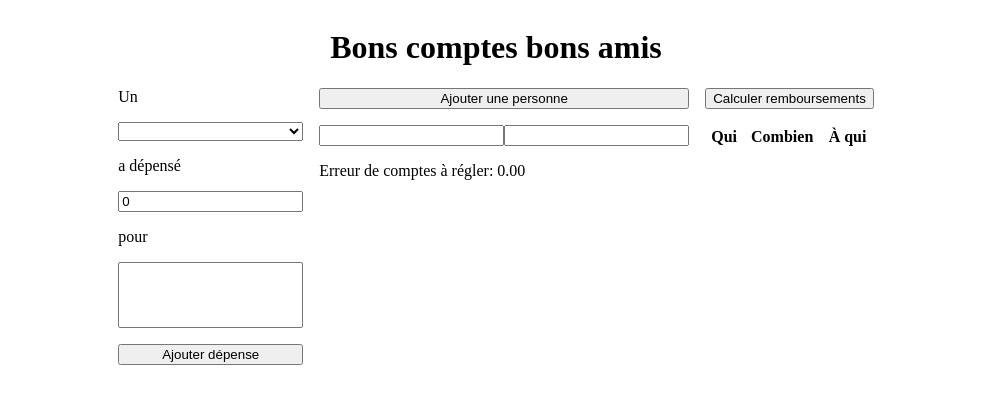
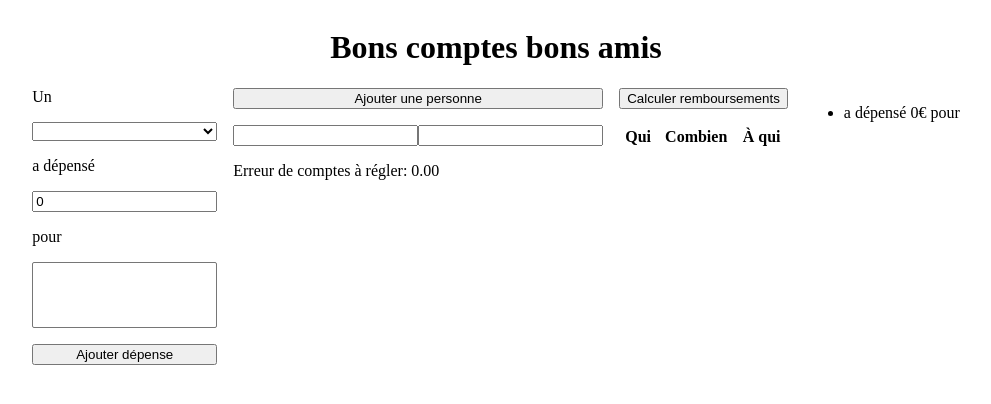
Before and after one commit to Seboran/tolstoi, a Vue app: page / in a window 1280 px wide. Both pictures are taken after a click on the button "Ajouter dépense". Shown: the top 404 px of the page, without its empty margins (144-1135 px from the left). Built offline with nearby package versions, Linux system fonts and the light colour scheme.

Commit message:
feat: permet d'enregistrer l'historique des dépenses

```diff
--- a/src/components/BalancesForm.vue
+++ b/src/components/BalancesForm.vue
@@ -44,7 +44,17 @@ function ajouterDepense() {
     balances.value[indexBénéficiaire] -= montantParBénéficiaire
   })
   balances.value[indexDepenseur.value] += montant.value
+
+  historiqueDépenses.value.push({
+    indexDépenseur: indexDepenseur.value,
+    montant: montant.value,
+    listeIndexesBénéficiares: bénéficiaires.value
+  })
 }
+
+const historiqueDépenses = ref<
+  { indexDépenseur: number; montant: number; listeIndexesBénéficiares: number[] }[]
+>([])
 </script>
 
 <template>
@@ -77,6 +87,21 @@ function ajouterDepense() {
       <ChargementCalcul :isLoading="isLoading" />
       <AffichageRemboursements :matriceDeRemboursements :nomsBalances />
     </section>
+    <section>
+      <ul>
+        <li
+          v-for="(
+            { indexDépenseur, listeIndexesBénéficiares, montant }, index
+          ) in historiqueDépenses"
+          :key="index"
+        >
+          {{ nomsBalances[indexDépenseur] }}
+          a dépensé
+          {{ montant }}€ pour
+          {{ listeIndexesBénéficiares.map((index) => nomsBalances[index]).join(', ') }}
+        </li>
+      </ul>
+    </section>
   </div>
 </template>
 
```
